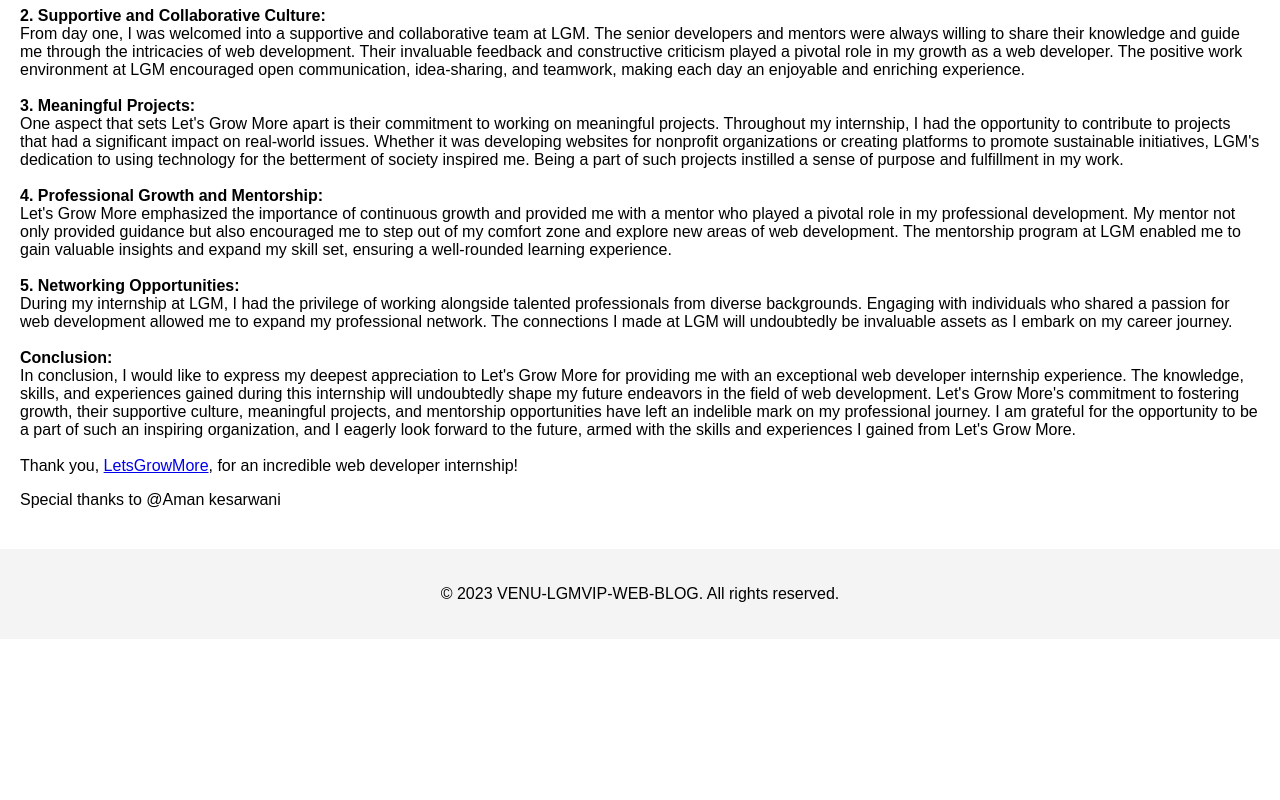
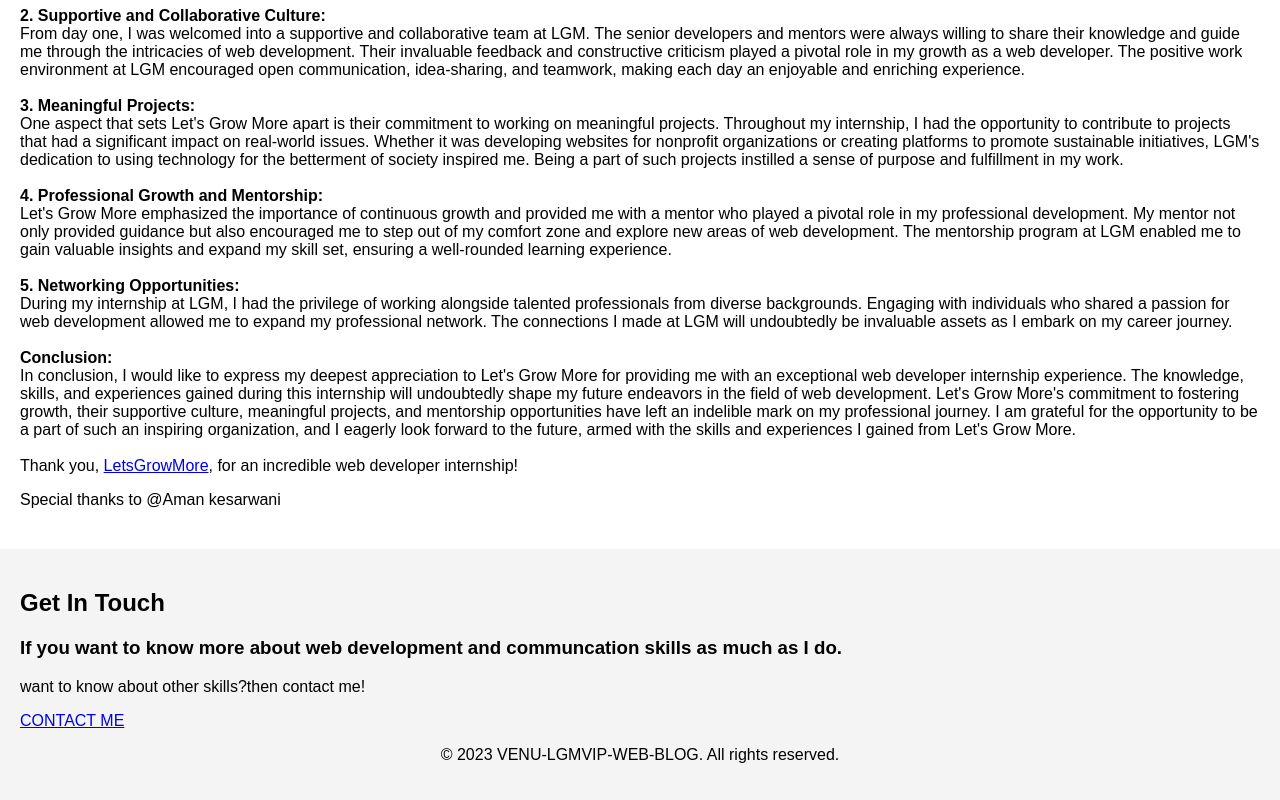
Before and after one commit to MrNotime00/LGMVIP-Web-BLOG-VENU, a plain HTML site: page index.html in a window 1280 px wide. Shown: the part 368-1168 px from the top of the page. Before the commit the page ends 1007 px from the top, so only its background shows below. Drawn offline with Linux system fonts and the light colour scheme.

Commit message:
Update index.html

```diff
--- a/index.html
+++ b/index.html
@@ -46,6 +46,12 @@
     </article>
   </main>
   <footer>
+     <div class="contact-me">
+          <h2>Get In Touch</h2>
+          <h3>If you want to know more about web development and communcation skills as much as I do.</h3>
+          <p class="contact-message">want to know about other skills?then contact me!</p>
+          <a class="btn" href="mailto:madhavvavilala2002@gmail.com">CONTACT ME</a>
+        </div>
     <CENTER> <p>&copy; 2023 VENU-LGMVIP-WEB-BLOG. All rights reserved.</p></CENTER>
   </footer>
 </body>
```
